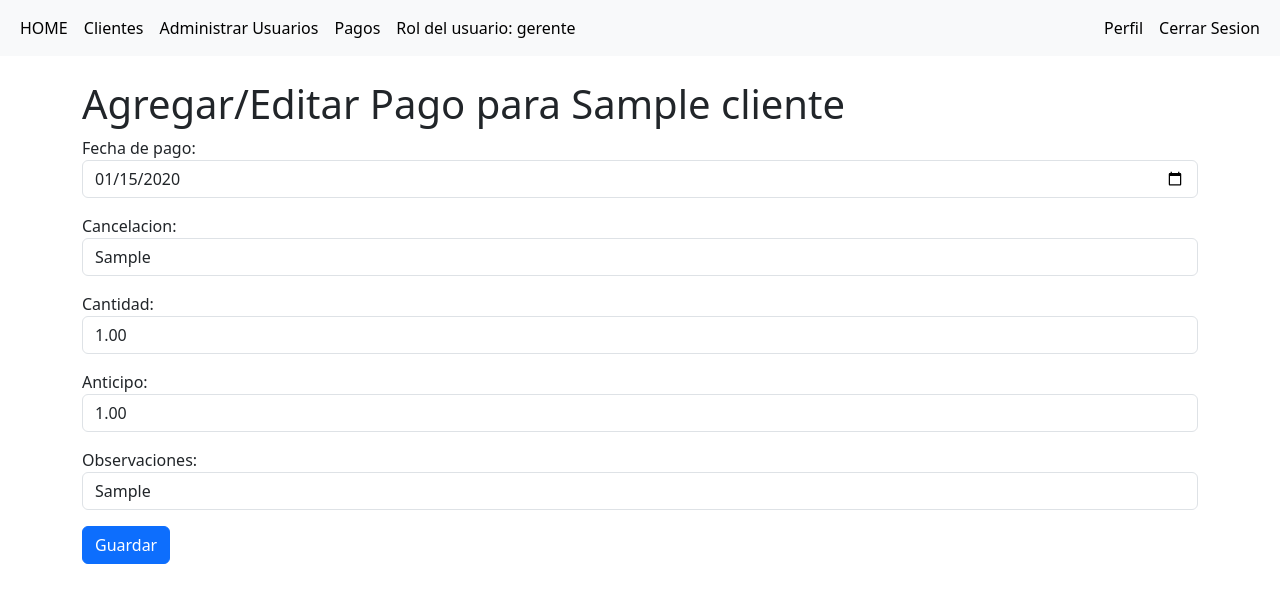
After one commit to OscarNR7/CRM, a Django app: page /pago/1/1/ in a window 1280 px wide. The commit adds this page. Shown: the top 603 px of the page. Run offline with Django 5.2, Linux system fonts and the light colour scheme; a user stored in the database is signed in; tables that the repository leaves empty hold one stand-in row (values such as "Sample post").

Commit message:
Se agrego Vista de Pagos con sus elemntos

```diff
--- a/clientes/admin.py
+++ b/clientes/admin.py
@@ -1,6 +1,7 @@
 from django.contrib import admin
-from .models import Cliente, Vendedor
+from .models import *
 
 # Register your models here.
 admin.site.register(Cliente)
 admin.site.register(Vendedor)
+admin.site.register(Pago)
--- a/clientes/forms.py
+++ b/clientes/forms.py
@@ -31,3 +31,16 @@ class VendedorForm(forms.ModelForm):
         widgets = {
             'nombre': forms.TextInput(attrs={'class': 'form-control', 'placeholder': 'Nombre del Vendedor'})
         }
+
+
+class PagoForm(forms.ModelForm):
+    class Meta:
+        model = Pago
+        fields = ['fecha_de_pago', 'cancelacion', 'cantidad', 'anticipo', 'observaciones']
+        widgets = {
+            'fecha_de_pago': forms.TextInput(attrs={'type': 'date','class': 'form-control'}),
+            'cancelacion': forms.TextInput(attrs={'class': 'form-control'}),
+            'cantidad': forms.TextInput(attrs={'class': 'form-control'}),
+            'anticipo': forms.TextInput(attrs={'class': 'form-control'}),
+            'observaciones': forms.TextInput(attrs={'class': 'form-control', 'rows': 2}),
+        }
--- a/clientes/models.py
+++ b/clientes/models.py
@@ -10,7 +10,7 @@ class Vendedor(models.Model):
         return self.nombre
 
 class Cliente(models.Model):
-    # Definición de los campos para almacenar la información de los clientes
+    #Definición de los campos para almacenar la información de los clientes
     id = models.AutoField(primary_key=True)
     nombre = models.CharField(max_length=255, help_text="Nombre del cliente")
     curp = models.CharField(max_length=100, unique=True,  help_text="Clave Única de Registro de Población (CURP)")
@@ -51,3 +51,22 @@ class Cliente(models.Model):
         ordering = ['nombre']
         verbose_name = 'Cliente'
         verbose_name_plural = 'Clientes'
+
+class Pago(models.Model):
+    cliente = models.ForeignKey(Cliente, on_delete=models.CASCADE, related_name='pagos')
+    fecha_de_pago = models.DateField(null=True, blank=True)
+    cancelacion = models.CharField(max_length=50,blank=True, null=True)
+    cantidad = models.DecimalField(max_digits=10, decimal_places=2)
+    porcentaje = models.DecimalField(max_digits=5, decimal_places=2)
+    anticipo = models.DecimalField(max_digits=10, decimal_places=2)
+    observaciones = models.TextField(blank=True, null=True)
+
+    def save(self, *args, **kwargs):
+        if self.cantidad == 2500:
+            self.porcentaje = 100
+        else:
+            self.porcentaje = (self.cantidad / 2500) * 100
+        super().save(*args, **kwargs)
+
+    def __str__(self):
+        return f"Pago de {self.cliente.nombre} - {self.cliente.fecha_de_firma}"
--- a/clientes/templates/clientes/clientes.html
+++ b/clientes/templates/clientes/clientes.html
@@ -48,7 +48,7 @@
                                 <td>{{ cliente.fecha_de_baja|date:"d-M"}}</td>
                                 <td>{{ cliente.fecha_para_capturar_retiro}}</td>
                                 <td><span class="d-inline-block text-truncate" style="max-width: 100px;">{{ cliente.observaciones }}</span></td>
-                                <td>{{ cliente.alta|yesno:"Sí,No" }}</td>
+                                <td>{{ cliente.alta}}</td>
                                 <td>{{ cliente.vendedor }}</td>
                                 <td>{{ cliente.rcv }}</td>
                                 <td><span class="d-inline-block text-truncate" style="max-width: 100px;">{{ cliente.direccion }}</span></td>
@@ -107,11 +107,10 @@
                                 <button type="button" class="btn-close" data-bs-dismiss="modal" aria-label="Close"></button>
                             </div>
                             <div class="modal-body">
-                                {% include 'clientes/vendedor_modal_content.html' %}
+                                {% include 'vendedores/vendedor_modal_content.html' %}
                             </div>
                         </div>
                     </div>
-                </div>
                 </div>
             {% endif %}
         </div>
--- /dev/null
+++ b/clientes/templates/vendedores/agregar_editar_pago.html
@@ -0,0 +1,17 @@
+<!-- vendedores/agregar_editar_pago.html -->
+
+{% extends 'base.html' %}
+
+{% block titulo %}Agregar/Editar Pago{% endblock %}
+
+{% block content %}
+    <h1>Agregar/Editar Pago para {{ cliente.nombre }}</h1>
+
+    <form method="post">
+        {% csrf_token %}
+        {{ form.as_p }}
+        <button type="submit" class="btn btn-primary">Guardar</button>
+
+    </form>
+
+{% endblock %}
--- a/clientes/urls.py
+++ b/clientes/urls.py
@@ -11,6 +11,8 @@ urlpatterns = [
     path('clientes/eliminar/<int:pk>', EliminarCliente.as_view(), name = 'eliminar'),
     path('clientes/editar/<int:id>', views.editar_cliente, name = 'editar'),
     path('agregar-vendedor/', views.agregar_vendedor, name = 'agregar_vendedor'),
-    path('listar-vendedores/',ListarVendedores.as_view(), name = 'lista_vendedores')
+    path('listar-vendedores/',ListarVendedores.as_view(), name = 'lista_vendedores'),
+    path('pagos/', views.PagosClientes.as_view(), name='pagos'),
+    path('pago/<int:cliente_id>/<int:vendedor_id>/', views.agregar_editar_pago, name='agregar_editar_pago'),
 
 ] + static(settings.MEDIA_URL, document_root=settings.MEDIA_ROOT)
--- a/clientes/views.py
+++ b/clientes/views.py
@@ -1,24 +1,27 @@
 import os
+from datetime import datetime
+
 from django.conf import settings
-from django.shortcuts import render, redirect, get_object_or_404
-from django.urls import reverse_lazy
-from django.utils.decorators import method_decorator
 from django.contrib import messages
-from django.contrib.auth.models import User
 from django.contrib.auth.decorators import login_required
 from django.contrib.auth.mixins import LoginRequiredMixin
+from django.contrib.auth.models import User
+from django.core.paginator import Paginator
 from django.db import IntegrityError
-from django.db.models import Q
-from django.contrib import messages
-from django.views.generic import TemplateView, ListView, UpdateView, DeleteView, CreateView
+from django.db.models import Q, Prefetch
+from django.db.models.functions import ExtractWeek
+from django.http import HttpResponse, JsonResponse
+from django.shortcuts import render, redirect, get_object_or_404
+from django.template.loader import render_to_string
+from django.urls import reverse_lazy,reverse
+from django.views.generic import TemplateView, ListView, UpdateView, DeleteView, CreateView, FormView
+from django.utils.decorators import method_decorator
+
+
+from .forms import *
 from .models import *
-from django.http import HttpResponse
-from django.template.loader import render_to_string
-from .forms import ClienteForm, VendedorForm
+from usuarios.decorators import gerente_required, administrador_required
 from usuarios.models import UserRole
-from usuarios.decorators import gerente_required, administrador_required
-from django.core.paginator import Paginator
-
 
 # Create your views here.
 
@@ -75,7 +78,7 @@ class ListarClientes(LoginRequiredMixin,ListView):
         self.object_list = self.get_queryset()
         context = self.get_context_data()
         if request.headers.get('X-Requested-With') == 'XMLHttpRequest':
-            html = render_to_string('clientes/vendedor_modal_content.html', context, request=request)
+            html = render_to_string('vendedores/vendedor_modal_content.html', context, request=request)
             return HttpResponse(html)
         return super().get(request, *args, **kwargs)
 
@@ -130,7 +133,7 @@ class EliminarCliente(LoginRequiredMixin,DeleteView):
         # Eliminar el cliente
         return super().delete(request, *args, **kwargs)
 
-#------------------------------------------------LOGIN----------------------------------------------------------------
+#------------------------------------------------Vendedores----------------------------------------------------------------
 def agregar_vendedor(request):
     '''
         Agrega un nuevo vendedor a la base de datos.
@@ -155,3 +158,58 @@ class ListarVendedores(ListView):
     template_name = 'vendedores/clientes.html'
     context_object_name = 'vendedores'
     paginate_by = 10
+
+class PagosClientes(ListView):
+    model = Cliente
+    template_name = 'vendedores/pagos.html'
+    context_object_name = 'pagos_por_semana'
+
+    def get_queryset(self):
+        vendedor_id = self.request.GET.get('vendedor')
+        if vendedor_id:
+            clientes = Cliente.objects.filter(vendedor_id=vendedor_id).prefetch_related(
+                Prefetch('pagos', queryset=Pago.objects.order_by('fecha_de_pago'))
+            ).annotate(semana=ExtractWeek('fecha_de_firma'))
+
+            pagos_por_semana = {}
+            for cliente in clientes:
+                semana = cliente.semana
+                if semana not in pagos_por_semana:
+                    pagos_por_semana[semana] = []
+                pagos_por_semana[semana].append({
+                    'cliente': cliente,
+                    'pago': cliente.pagos.first()  # Asumiendo que queremos mostrar el último pago
+                })
+
+            return pagos_por_semana
+        return {}
+
+    def get_context_data(self, **kwargs):
+        context = super().get_context_data(**kwargs)
+        context['vendedores'] = Vendedor.objects.all()
+        vendedor_id = self.request.GET.get('vendedor')
+        if vendedor_id:
+            context['vendedor_seleccionado'] = Vendedor.objects.get(id=vendedor_id)
+        return context
+
+@login_required
+def agregar_editar_pago(request, cliente_id,vendedor_id):
+    cliente = get_object_or_404(Cliente, id=cliente_id)
+    vendedor = get_object_or_404(Vendedor, id=vendedor_id)
+    pago = Pago.objects.filter(cliente=cliente).first()
+
+    if request.method == 'POST':
+        form = PagoForm(request.POST, instance=pago)
+        if form.is_valid():
+            pago = form.save(commit=False)
+            pago.cliente = cliente
+            pago.save()
+            return redirect(reverse('pagos') + f'?vendedor={vendedor_id}')
+    else:
+        form = PagoForm(instance=pago)
+
+    return render(request, 'vendedores/agregar_editar_pago.html', {
+        'form': form,
+        'cliente': cliente,
+        'Vendedor' : vendedor
+    })
--- a/templates/base.html
+++ b/templates/base.html
@@ -26,20 +26,23 @@
             <div class="container-fluid me-auto">
                 <div class="nav navbar-nav">
                     <a class="nav-link active" href="{% url 'home' %}">HOME</a>
-                    <a class="nav-link active" href="{% url 'clientes' %}">Clientes</a>
-                    {% if user.is_authenticated and user.userrole.role == 'gerente' %}
-                    <a class="nav-link active" href="{% url 'administrar_usuarios' %}">Administrar Usuarios</a>
-                    {% endif %}
                     {% if user.is_authenticated %}
-                    <a class="nav-link active">Rol del usuario: {{ user.userrole.role }}</a>
+                        <a class="nav-link active" href="{% url 'clientes' %}">Clientes</a>
+                        {% if user.userrole.role == 'gerente' %}
+                        <a class="nav-link active" href="{% url 'administrar_usuarios' %}">Administrar Usuarios</a>
+                        <a class="nav-link active" href="{% url 'pagos' %}">Pagos</a>
+                        {% endif %}
+                        <a class="nav-link active">Rol del usuario: {{ user.userrole.role }}</a>
                     {% endif %}
                 </div>
+
+                <!-- Login y Perfil del usuario -->
                 <div class="navbar-nav ms-auto">
-                    <!-- signup es provisional -->
                     {% if user.is_authenticated  %}
+                    <a class="nav-link active" href="{% url 'perfil' %}">Perfil</a>
                     <a class="nav-link active" href="{% url 'logout' %}">Cerrar Sesion</a>
                     {% else %}
-                    <a class="nav-link active" href="{% url 'signup' %}">Registrarse</a>
+                    <!-- <a class="nav-link active" href="{% url 'signup' %}">Registrarse</a> -->
                     <a class="nav-link active" href="{% url 'signin' %}">Iniciar Sesion</a>
                     {% endif %}
                 </div>
--- /dev/null
+++ b/usuarios/templates/usuarios/profile.html
@@ -0,0 +1,5 @@
+{% extends 'base.html' %}
+
+{% block content %}
+<h1>Perfil</h1>
+{% endblock %}
--- a/usuarios/urls.py
+++ b/usuarios/urls.py
@@ -9,4 +9,5 @@ urlpatterns = [
     path('logout/', views.signout, name = 'logout'),
     path('signin/', views.signin, name = 'signin'),
     path('signup/', views.signup, name = 'signup'),
+    path('profile/', views.profile, name = 'perfil'),
 ]
--- a/usuarios/views.py
+++ b/usuarios/views.py
@@ -109,3 +109,7 @@ def signin(request):
         else:
             login(request, user)
             return redirect('home')
+
+def profile(request):
+    usuario = User.objects.all()
+    return render(request, 'usuarios/profile.html', {'usuarios': usuario})
```
Also changed, not shown: clientes/templates/vendedores/pagos.html (added, +67 -0 lines), clientes/migrations/0010_semanacliente.py (added), clientes/migrations/0011_rename_semanacliente_pago.py (added), clientes/migrations/0012_remove_pago_semana_remove_pago_vendedor_and_more.py (added), clientes/migrations/0013_alter_pago_cancelacion.py (added), clientes/migrations/0014_alter_pago_cancelacion.py (added), clientes/templates/vendedores/vendedor_modal_content.html (renamed from clientes/templates/clientes/vendedor_modal_content.html).
